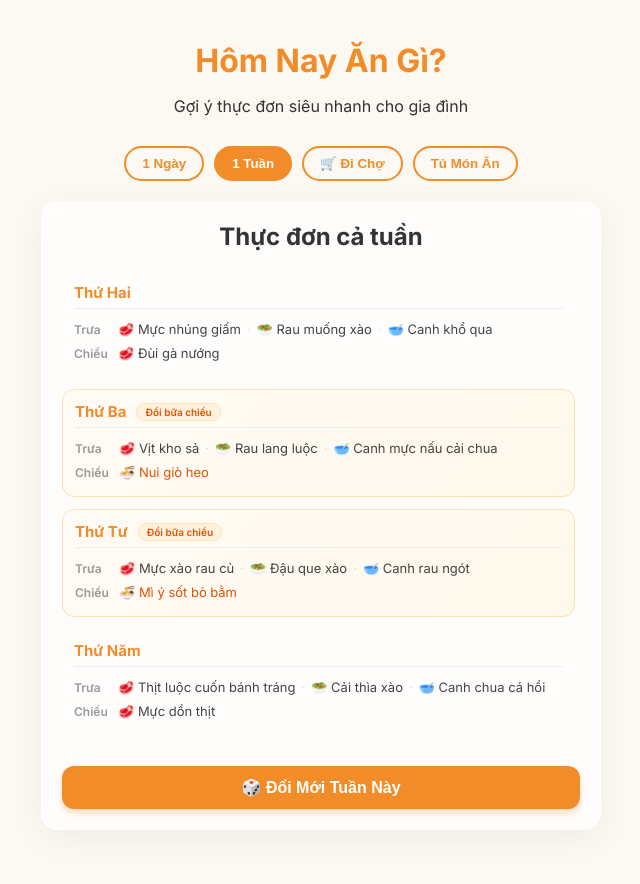
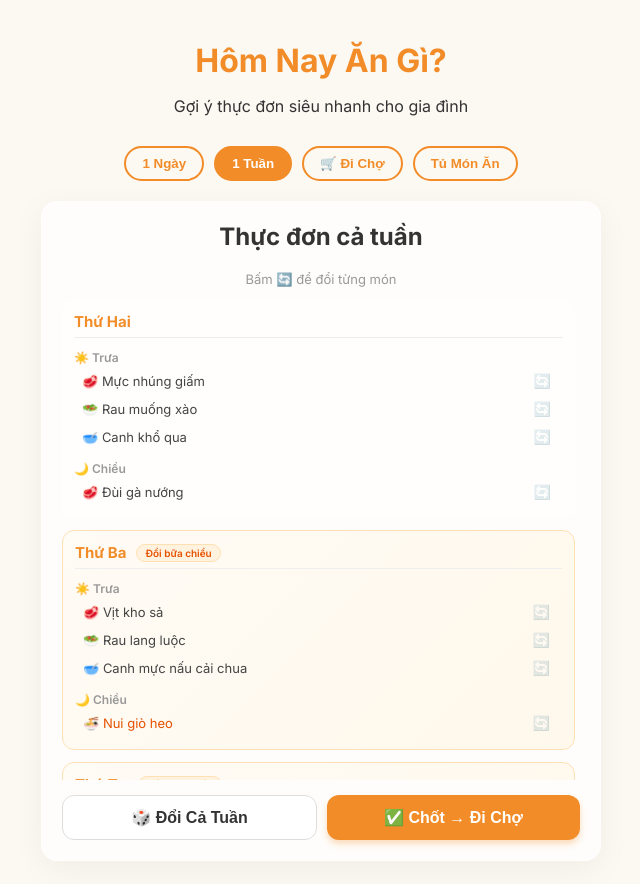
Before and after one commit to thongndac/bep-nha, a React (Vite) app: page / in a window 1280 px wide. Both pictures are taken after a click on the button "1 Tuần". Shown: the top 884 px of the page, without its empty margins (319-959 px from the left). Built offline with nearby package versions, Linux system fonts and the light colour scheme.

Commit message:
swap-and-finalize

```diff
--- a/src/App.jsx
+++ b/src/App.jsx
@@ -130,6 +130,38 @@ function App() {
     setWeeklyMenu(newWeek)
   }
 
+  // Swap a single dish in weekly menu
+  const swapWeeklyDish = (dayIdx, meal, type) => {
+    setWeeklyMenu(prev => {
+      const updated = [...prev]
+      const day = { ...updated[dayIdx] }
+
+      // Collect all IDs currently in weekly menu to avoid duplicates
+      const usedIds = []
+      prev.forEach(d => {
+        if (d.trua.MAN) usedIds.push(d.trua.MAN.id)
+        if (d.trua.CANH) usedIds.push(d.trua.CANH.id)
+        if (d.trua.RAU) usedIds.push(d.trua.RAU.id)
+        if (d.chieu.MAN) usedIds.push(d.chieu.MAN.id)
+        if (d.chieu.NUOC) usedIds.push(d.chieu.NUOC.id)
+      })
+
+      const newDish = getRandomDishNotInHistory(type, usedIds)
+
+      if (meal === 'trua') {
+        day.trua = { ...day.trua, [type]: newDish }
+      } else {
+        if (type === 'NUOC') {
+          day.chieu = { ...day.chieu, NUOC: newDish }
+        } else {
+          day.chieu = { ...day.chieu, MAN: newDish }
+        }
+      }
+      updated[dayIdx] = day
+      return updated
+    })
+  }
+
   return (
     <div className="app-container">
       <header>
@@ -224,6 +256,7 @@ function App() {
       {activeTab === 'weekly' && (
         <div className="glass-card">
           <h2 style={{marginTop: 0, textAlign: 'center'}}>Thực đơn cả tuần</h2>
+          <p style={{textAlign: 'center', color: '#999', fontSize: '13px', marginTop: 0}}>Bấm 🔄 để đổi từng món</p>
 
           <div className="weekly-scroll">
             {weeklyMenu.map((day, idx) => (
@@ -234,31 +267,45 @@ function App() {
                 </h3>
 
                 {/* Trua */}
-                <div className="weekly-bua">
-                  <span className="weekly-bua-label">Trưa</span>
+                <div className="weekly-bua-label">☀️ Trưa</div>
+                <div className="weekly-dish-row">
                   <span className="weekly-dish">🥩 {day.trua.MAN?.name || "—"}</span>
-                  <span className="weekly-sep">·</span>
+                  <button className="swap-btn" onClick={() => swapWeeklyDish(idx, 'trua', 'MAN')}>🔄</button>
+                </div>
+                <div className="weekly-dish-row">
                   <span className="weekly-dish">🥗 {day.trua.RAU?.name || "—"}</span>
-                  <span className="weekly-sep">·</span>
+                  <button className="swap-btn" onClick={() => swapWeeklyDish(idx, 'trua', 'RAU')}>🔄</button>
+                </div>
+                <div className="weekly-dish-row">
                   <span className="weekly-dish">🥣 {day.trua.CANH?.name || "—"}</span>
+                  <button className="swap-btn" onClick={() => swapWeeklyDish(idx, 'trua', 'CANH')}>🔄</button>
                 </div>
 
                 {/* Chieu */}
-                <div className="weekly-bua">
-                  <span className="weekly-bua-label">Chiều</span>
-                  {day.chieu.isNuoc ? (
+                <div className="weekly-bua-label" style={{marginTop: '6px'}}>🌙 Chiều</div>
+                {day.chieu.isNuoc ? (
+                  <div className="weekly-dish-row">
                     <span className="weekly-dish nuoc-text">🍜 {day.chieu.NUOC?.name || "—"}</span>
-                  ) : (
+                    <button className="swap-btn" onClick={() => swapWeeklyDish(idx, 'chieu', 'NUOC')}>🔄</button>
+                  </div>
+                ) : (
+                  <div className="weekly-dish-row">
                     <span className="weekly-dish">🥩 {day.chieu.MAN?.name || "—"}</span>
-                  )}
-                </div>
+                    <button className="swap-btn" onClick={() => swapWeeklyDish(idx, 'chieu', 'MAN')}>🔄</button>
+                  </div>
+                )}
               </div>
             ))}
           </div>
 
-          <button className="btn" onClick={generateWeeklyMenu} style={{marginTop: '15px'}}>
-            🎲 Đổi Mới Tuần Này
-          </button>
+          <div style={{display: 'flex', gap: '10px', marginTop: '15px'}}>
+            <button className="btn btn-secondary" onClick={generateWeeklyMenu} style={{flex: 1}}>
+              🎲 Đổi Cả Tuần
+            </button>
+            <button className="btn" onClick={() => setActiveTab('shopping')} style={{flex: 1}}>
+              ✅ Chốt → Đi Chợ
+            </button>
+          </div>
         </div>
       )}
 
--- a/src/index.css
+++ b/src/index.css
@@ -245,28 +245,43 @@ header h1 {
   border: 1px solid #ffe0b2;
 }
 
-.weekly-bua {
-  display: flex;
-  flex-wrap: wrap;
-  align-items: center;
-  gap: 6px;
-  padding: 4px 0;
-  font-size: 13px;
-}
-
 .weekly-bua-label {
   font-weight: 600;
   color: #999;
   font-size: 12px;
-  min-width: 38px;
+  padding: 4px 0 2px;
+}
+
+.weekly-dish-row {
+  display: flex;
+  align-items: center;
+  padding: 4px 8px;
+  border-radius: 6px;
+  transition: background 0.2s;
+}
+
+.weekly-dish-row:hover {
+  background: rgba(0,0,0,0.02);
 }
 
 .weekly-dish {
+  flex-grow: 1;
   color: #444;
+  font-size: 13px;
 }
 
-.weekly-sep {
-  color: #ddd;
+.swap-btn {
+  background: transparent;
+  border: none;
+  font-size: 14px;
+  cursor: pointer;
+  opacity: 0.25;
+  transition: opacity 0.2s;
+  padding: 2px 4px;
+}
+
+.swap-btn:hover {
+  opacity: 1;
 }
 
 .nuoc-text {
```
